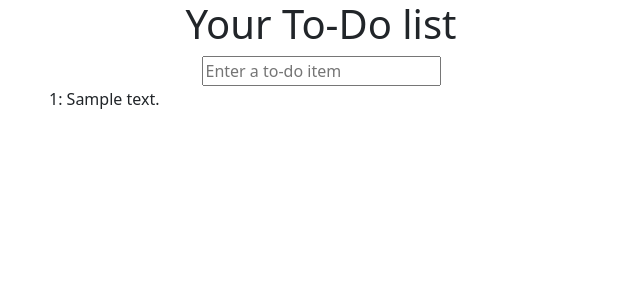
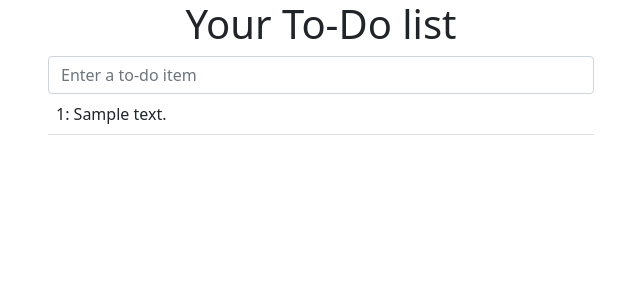
Before and after one commit to fegusta/TDDWithPython, a Django app: page /lists/1/ in a window 1280 px wide. Shown: the top 300 px of the page, without its empty margins (34-674 px from the left). Run offline with Django 4.2, Linux system fonts and the light colour scheme; tables that the repository leaves empty hold one stand-in row (values such as "Sample post"); some libraries are stand-ins or nearby versions.

Commit message:
Use Bootstap to improve layout

```diff
--- /dev/null
+++ b/superlists/lists/static/base.css
@@ -0,0 +1,3 @@
+#id_new+item {
+    margin-top: 2ex;
+}
--- a/superlists/lists/templates/base.html
+++ b/superlists/lists/templates/base.html
@@ -7,6 +7,7 @@
         <meta name="viewport" content="width=device-width, initial-scale=1">
         <title>To-Do lists</title>
         <link href="/static/bootstrap/dist/css/bootstrap.min.css" rel="stylesheet">
+        <link href="static/base.css" rel="stylesheet">
     </head>
     <body>
         <div class="container">
@@ -15,7 +16,8 @@
                     <div class="text-center">
                         <h1>{% block header_text %}{% endblock %}</h1>
                         <form method="POST" action="{% block form_action %}{% endblock %}">
-                            <input name="item_text" id="id_new_item" placeholder="Enter a to-do item"/>
+                            <input name="item_text" id="id_new_item" class="form-control input-lg"
+                                   placeholder="Enter a to-do item"/>
                             {% csrf_token %}
                         </form>
                     </div>
--- a/superlists/lists/templates/list.html
+++ b/superlists/lists/templates/list.html
@@ -5,7 +5,7 @@
 {% block form_action %}/lists/{{ list.id }}/add_item{% endblock %}
 
 {% block table %}
-    <table id="id_list_table">
+    <table id="id_list_table" class="table">
         {% for item in list.item_set.all %}
             <tr><td>{{ forloop.counter }}: {{ item.text }}</td></tr>
         {% endfor %}
```
Also changed, not shown: 1 other file.
